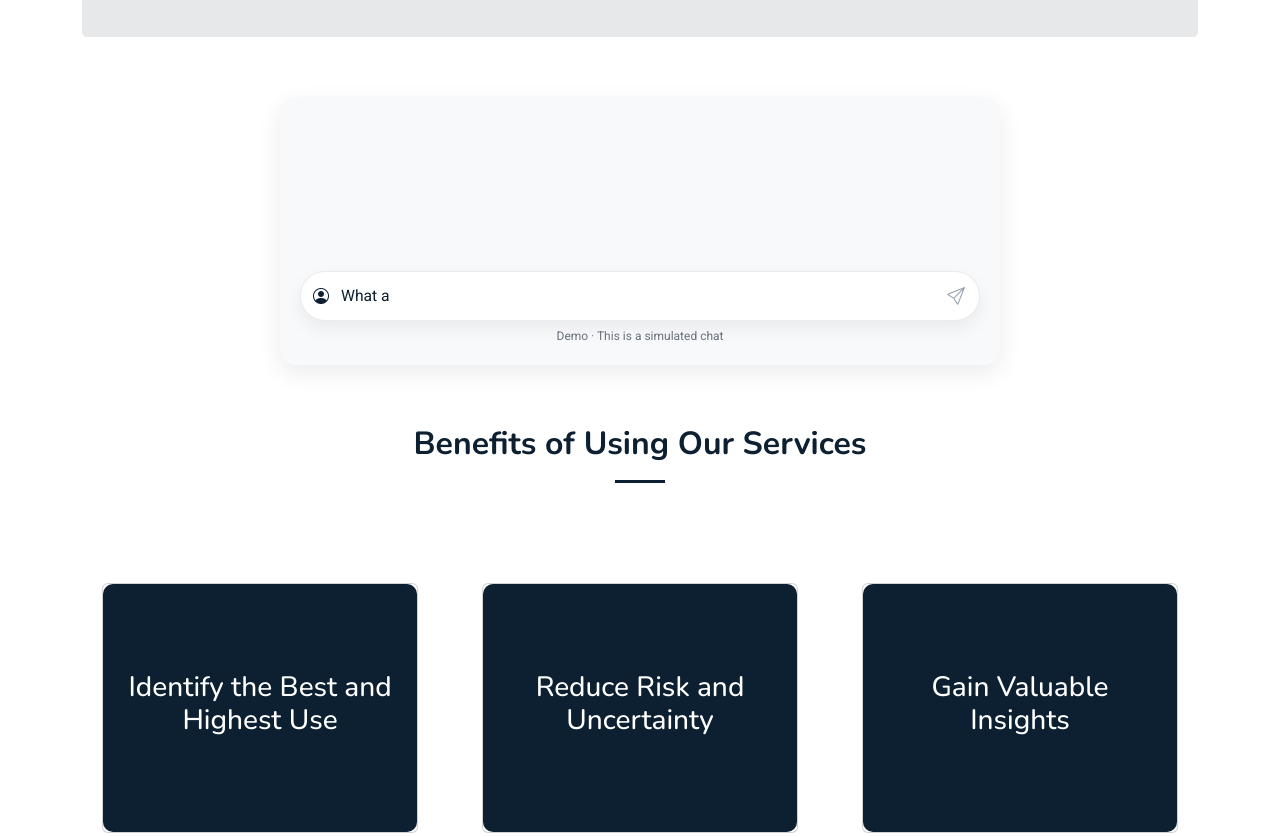
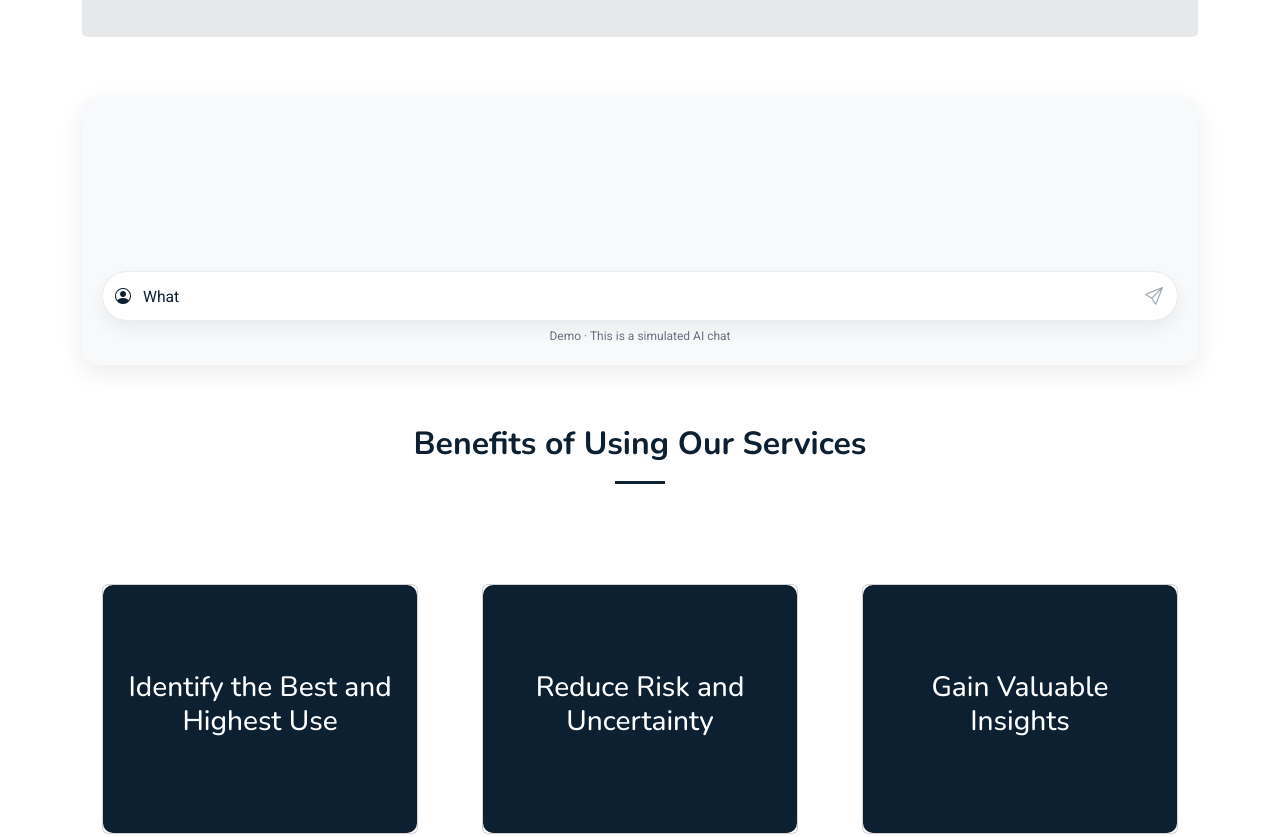
Before and after one commit to dev-segovich/new_zerotoplan, a plain HTML site: page index.html in a window 1280 px wide. Shown: the part 1666-2503 px from the top of the page. Drawn offline with nearby package versions, Linux system fonts and the light colour scheme.

Commit message:
I18N en Chatbot

```diff
--- a/assets/css/main.css
+++ b/assets/css/main.css
@@ -2908,7 +2908,7 @@ section,
     --bubble-user: var(--accent-color, #006BA6);
     --bubble-ai-bg: #eceff3;
     --ink: var(--default-color, #0c2031);
-    max-width: 720px;
+    max-width: auto;
     background: #f7f9fb;
     border-radius: 16px;
     padding: 20px;
@@ -2951,6 +2951,7 @@ section,
   .fake-input{
     position: relative;
     display: flex;
+    height: 50px;
     align-items: center;
     gap: 8px;
     border: 1px solid rgba(0,0,0,.08);
--- a/assets/js/main.js
+++ b/assets/js/main.js
@@ -213,28 +213,48 @@ document.addEventListener("DOMContentLoaded", () => {
   const messagesEl = document.getElementById("chat-messages");
   const fakeText   = document.getElementById("fakeText");
   const fakeCaret  = document.getElementById("fakeCaret");
+  const i18nBox    = document.getElementById("aichat-i18n");
 
-    const questions = [
+  function readQuestions(){
+    const items = i18nBox ? i18nBox.querySelectorAll('[data-section="aichat"]') : [];
+    const list = [];
+    items.forEach(el => {
+      const txt = (el.textContent || "").trim();
+      if (txt) list.push(txt);
+    });
+    return list.length ? list : [
       "Are there incentives or funding programs for this site?",
       "What are the zoning height and density limits?",
       "How does my unit mix compare with competitors?",
       "What is the projected exit cap rate over five years?",
       "How fast did comparable projects lease and at what rent?"
     ];
+  }
 
+  let questions = readQuestions();
   let idx = 0;
-    const TYPE_MS = 50;        // velocidad de tipeo por carácter
-    const THINK_MS = 3000;     // IA pensando…
-    const GAP_AFTER_SEND = 400; // pausa tras “enviar”
+  const TYPE_MS = 50;
+  const THINK_MS = 3000;
+  const GAP_AFTER_SEND = 400;
 
-    async function typeIntoFake(text){
+  function wait(ms){ return new Promise(res => setTimeout(res, ms)); }
+  function jitter(n){ return Math.round((Math.random()-0.5)*n); }
+
+  // 🔑 Control de ciclo único
+  let currentRunId = 0; // identificador único de cada loop
+
+  async function typeIntoFake(text, runId){
     fakeText.textContent = "";
     fakeCaret.style.display = "inline-block";
     for (let i = 0; i < text.length; i++){
+      // si cambió el idioma/ciclo, abortamos y limpiamos
+      if (runId !== currentRunId) {
+        fakeText.textContent = "";
+        return;
+      }
       fakeText.textContent += text[i];
       await wait(TYPE_MS + jitter(8));
     }
-      // pequeña pausa al final del tipeo
     await wait(150);
   }
 
@@ -254,37 +274,51 @@ document.addEventListener("DOMContentLoaded", () => {
     return a;
   }
 
-    function clearHistory(){
-      messagesEl.innerHTML = "";
-    }
+  function clearHistory(){ messagesEl.innerHTML = ""; }
 
-    function wait(ms){ return new Promise(res => setTimeout(res, ms)); }
-    function jitter(n){ return Math.round((Math.random()-0.5)*n); }
-
-    async function cycle(){
+  async function cycle(runId){
+    while (runId === currentRunId) {
       clearHistory();
 
-      // 1) Tipeo en el “input”
       const q = questions[idx];
-      await typeIntoFake(q);
+      await typeIntoFake(q, runId);
+      if (runId !== currentRunId) return;
 
-      // 2) “Enviar”: mover al historial, limpiar input
       const userBubble = createUserBubble(q);
       messagesEl.appendChild(userBubble);
       fakeText.textContent = "";
       fakeCaret.style.display = "none";
       await wait(GAP_AFTER_SEND);
+      if (runId !== currentRunId) return;
 
-      // 3) IA pensando…
       const aiBubble = createAIThinking();
       messagesEl.appendChild(aiBubble);
       await wait(THINK_MS);
 
-      // 4) Siguiente ciclo
       idx = (idx + 1) % questions.length;
       await wait(350);
-      cycle();
+    }
   }
 
-    cycle();
+  function startCycle(){
+    currentRunId++;
+    cycle(currentRunId);
+  }
+
+  // Arranque inicial (pequeño delay por si tu i18n setea EN en load)
+  setTimeout(startCycle, 20);
+
+  // 🛑 Debounce del observer para no reiniciar varias veces
+  if (i18nBox && "MutationObserver" in window){
+    let debounceTimer = null;
+    const obs = new MutationObserver(() => {
+      clearTimeout(debounceTimer);
+      debounceTimer = setTimeout(() => {
+        questions = readQuestions();
+        idx = 0;
+        startCycle();
+      }, 120); // espera a que terminen todos los cambios del i18n
     });
+    obs.observe(i18nBox, { childList: true, subtree: true, characterData: true });
+  }
+});
--- a/index.html
+++ b/index.html
@@ -62,8 +62,8 @@
           <li><a href="index.html#massing" data-section="navmenu" data-value="massing">Massing</a></li>
           <li><a href="index.html#team" data-section="navmenu" data-value="team">Customers</a></li>
           <li><a href="index.html#pricing" data-section="navmenu" data-value="pricing">Services</a></li>
-          <li><a href="index.html#PortFolio" data-section="navmenu" data-value="PortFolio">PortFolio</a></li>
-          <li><a href="index.html#faq" data-section="navmenu" data-value="faq">Questions</a></li>
+          <li><a href="index.html#PortFolio" data-section="navmenu" data-value="PortFolio">Portfolio</a></li>
+          <li><a href="index.html#faq" data-section="navmenu" data-value="faq">FAQ</a></li>
           <li><a href="index.html#contact" data-section="navmenu" data-value="contact">Contact</a></li>
 
           <!-- Selector de idioma (solo móvil dentro del menú) -->
@@ -217,6 +217,16 @@
           <!-- Historial de chat (se limpia en cada ciclo) -->
           <div id="chat-messages" class="chat-messages"></div>
 
+          <!-- i18n placeholders (ocultos) -->
+          <div id="aichat-i18n" class="visually-hidden" aria-hidden="true" style="position:absolute; left:-9999px; top:auto;">
+            <span data-section="aichat" data-value="q1">Are there incentives or funding programs for this site?</span>
+            <span data-section="aichat" data-value="q2">What are the zoning height and density limits?</span>
+            <span data-section="aichat" data-value="q3">How does my unit mix compare with competitors?</span>
+            <span data-section="aichat" data-value="q4">What is the projected exit cap rate over five years?</span>
+            <span data-section="aichat" data-value="q5">How fast did comparable projects lease and at what rent?</span>
+          </div>
+
+
           <!-- Input simulado -->
           <div class="chat-input" aria-hidden="true">
             <div class="fake-input">
@@ -227,7 +237,7 @@
                 <i class="bi bi-send"></i>
               </button>
             </div>
-            <small class="hint">Demo · This is a simulated chat</small>
+            <small class="hint">Demo · This is a simulated AI chat</small>
           </div>
 
         </div>
@@ -597,12 +607,7 @@
       </div>
     </section><!-- /Massing Section -->
 
-
-
-
-    <!-- Who We Serve -->
-    <section id="team" class="team section">
-
+    <section id="videos" class="section">
       <!-- Video arriba (lo que ya tenías) -->
       <div class="container mb-5" data-aos="fade-up">
         <div class="ratio ratio-16x9">
@@ -628,6 +633,10 @@
           </iframe>
         </div>
       </div>
+    </section>
+
+    <!-- Who We Serve -->
+    <section id="team" class="team section">
 
       <!-- Section Title -->
       <div class="container section-title" data-aos="fade-up">
@@ -913,7 +922,7 @@
 
       <!-- Section Title -->
       <div class="container section-title" data-aos="fade-up">
-        <h2 data-section="portfolio" data-value="t1">PortFolio</h2>
+        <h2 data-section="portfolio" data-value="t1">Portfolio</h2>
         <p data-section="portfolio" data-value="t2">Discover the Art and Innovation Behind Our Projects</p>
       </div><!-- End Section Title -->
 
--- a/traducciones/en.json
+++ b/traducciones/en.json
@@ -5,8 +5,8 @@
       "massing":"Massing",
       "team":"Customers",
       "pricing":"Services",
-      "PortFolio":"PortFolio",
-      "faq":"Questions",
+      "PortFolio":"Portfolio",
+      "faq":"FAQ",
       "contact":"Contact",
       "send-request":"SEND REQUEST"
     },
@@ -88,7 +88,7 @@
       "t15":"Coming Soon..."
     },
     "portfolio":{
-      "t1":"PortFolio",
+      "t1":"Portfolio",
       "t2":"Discover the Art and Innovation Behind Our Projects"
     },
     "faq":{
@@ -156,6 +156,13 @@
     "title": "AI Driven Human Verified",
     "desc": "We combine the speed of AI with expert oversight to deliver accurate, actionable analysis. Our tools evaluate sites, zoning, and financial data in seconds, cutting weeks off early planning. Each report is validated with local governments, planners, community stakeholders, and, when available, environmental and engineering input. Designs are refined if feedback uncovers restrictions or opportunities that affect value, reducing acquisition risk, guiding construction, and strengthening your case when selling for top dollar."
   },
+  "aichat": {
+    "q1": "Are there incentives or funding programs for this site?",
+    "q2": "What are the zoning height and density limits?",
+    "q3": "How does my unit mix compare with competitors?",
+    "q4": "What is the projected exit cap rate over five years?",
+    "q5": "How fast did comparable projects lease and at what rent?"
+  },
   "serve": {
     "title": "Who We Serve",
 
```
Also changed, not shown: traducciones/es.json (+7 -0 lines). Lines whose indentation alone changed are shown as unchanged.
